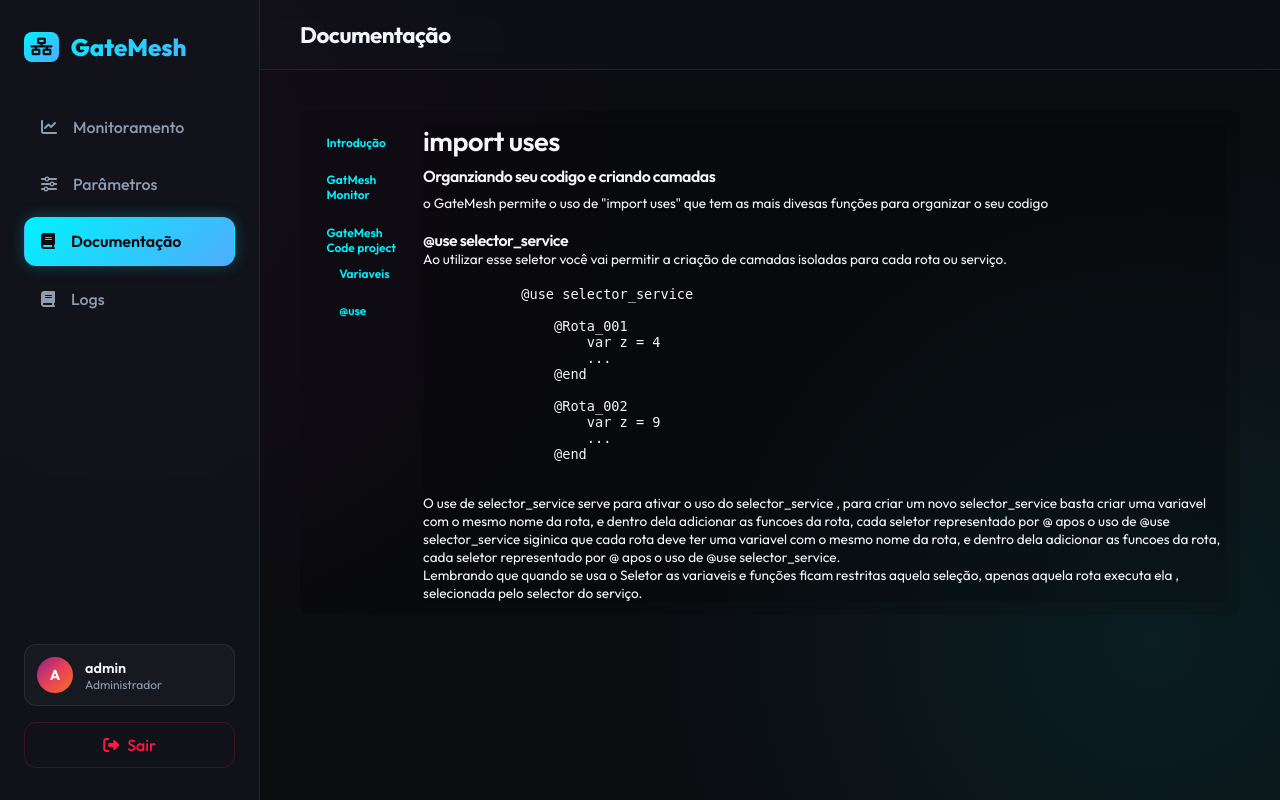
After one commit to FelipeKatao/GateMesh, a Flask app: page /docs/UseSelector in a window 1280 px wide. The commit adds this page. Run offline with Flask 3, Linux system fonts and the light colour scheme; a user stored in the database is signed in; tables that the repository leaves empty hold one stand-in row (values such as "Sample post").

Commit message:
Create basics docs

```diff
--- a/static/css/style.css
+++ b/static/css/style.css
@@ -667,7 +667,9 @@ a:hover {
 .tab-content.active {
     display: block;
 }
-
+.article{
+    width: 100%;
+}
 /* Data Table */
 .data-table-container {
     overflow-x: auto;
--- a/templates/docs.html
+++ b/templates/docs.html
@@ -17,7 +17,9 @@
             , aqui encontre todas as funcionalidades do GateMesh.
 
         </div>
-
+        <br>
+        <h2> A documentação do GateMesh Monitor</h2>
+        <p>Ainda esta em construção</p>
     </article>
     </div>
 </div>
--- /dev/null
+++ b/templates/docs/UseSelector.html
@@ -0,0 +1,44 @@
+{% extends 'base.html' %}
+
+{% block title %}Docs | GateMesh Monitor{% endblock %}
+{% block page_title %}Documentação{% endblock %}
+
+{% block content %}
+<div class="header_docs">
+{% include 'menudocs.html' %}
+<div class="content_docs">
+    <h1> import uses </h1>
+    <h3>Organziando seu codigo e criando camadas</h3>
+
+    <article class="article">
+        <p>o GateMesh permite o uso de "import uses" que tem as mais divesas funções para organizar o seu codigo </p>
+        <br>
+        <h3>@use selector_service</h3>
+        <p>Ao utilizar esse seletor você vai permitir a criação de camadas isoladas para cada rota ou serviço.</p>
+        <code>
+            <br>
+            <pre>
+            @use selector_service
+
+                @Rota_001
+                    var z = 4
+                    ...
+                @end
+
+                @Rota_002
+                    var z = 9
+                    ...
+                @end
+
+            </pre>
+        </code>
+        <div>
+            O use de  selector_service serve para ativar o uso do selector_service , para criar um novo selector_service basta criar uma variavel com o mesmo nome da rota, e dentro dela adicionar as funcoes da rota, cada seletor representado por @ apos o uso de @use selector_service
+            siginica que cada rota deve ter uma variavel com o mesmo nome da rota, e dentro dela adicionar as funcoes da rota, cada seletor representado por @ apos o uso de @use selector_service.<br>
+            Lembrando que quando se usa o Seletor as variaveis e funções ficam restritas aquela seleção, apenas aquela rota executa ela , selecionada pelo selector do serviço.
+        </div>
+
+    </article>
+    </div>
+</div>
+{% endblock%}
--- a/templates/menudocs.html
+++ b/templates/menudocs.html
@@ -2,7 +2,12 @@
     <ul>
      <a href="{{ url_for('Monitor.docs') }}">   <li >Introdução </li> </a>
      <a href="{{ url_for('Monitor.docs_page',page='GateMeshMonitor') }}">   <li >GatMesh Monitor </li> </a>
-     <a href="{{ url_for('Monitor.docs_page',page='GateMeshMonitor') }}">   <li>GateMesh Code project</li>  </a>
+     <a href="{{ url_for('Monitor.docs_page',page='GateMeshMonitor') }}">   <li>GateMesh Code project
+        <ul>
+            <a href="{{ url_for('Monitor.docs_page',page='Variaveis') }}">   <li>Variaveis</li> </a>
+            <a href="{{ url_for('Monitor.docs_page',page='UseSelector') }}">   <li>@use</li> </a>
+        </ul>
+     </li>  </a>
 
     </ul>
 
```
Also changed, not shown: templates/docs/Tokens.html (added, +44 -0 lines), templates/docs/Variaveis.html (added, +30 -0 lines), gatemesh.db.
